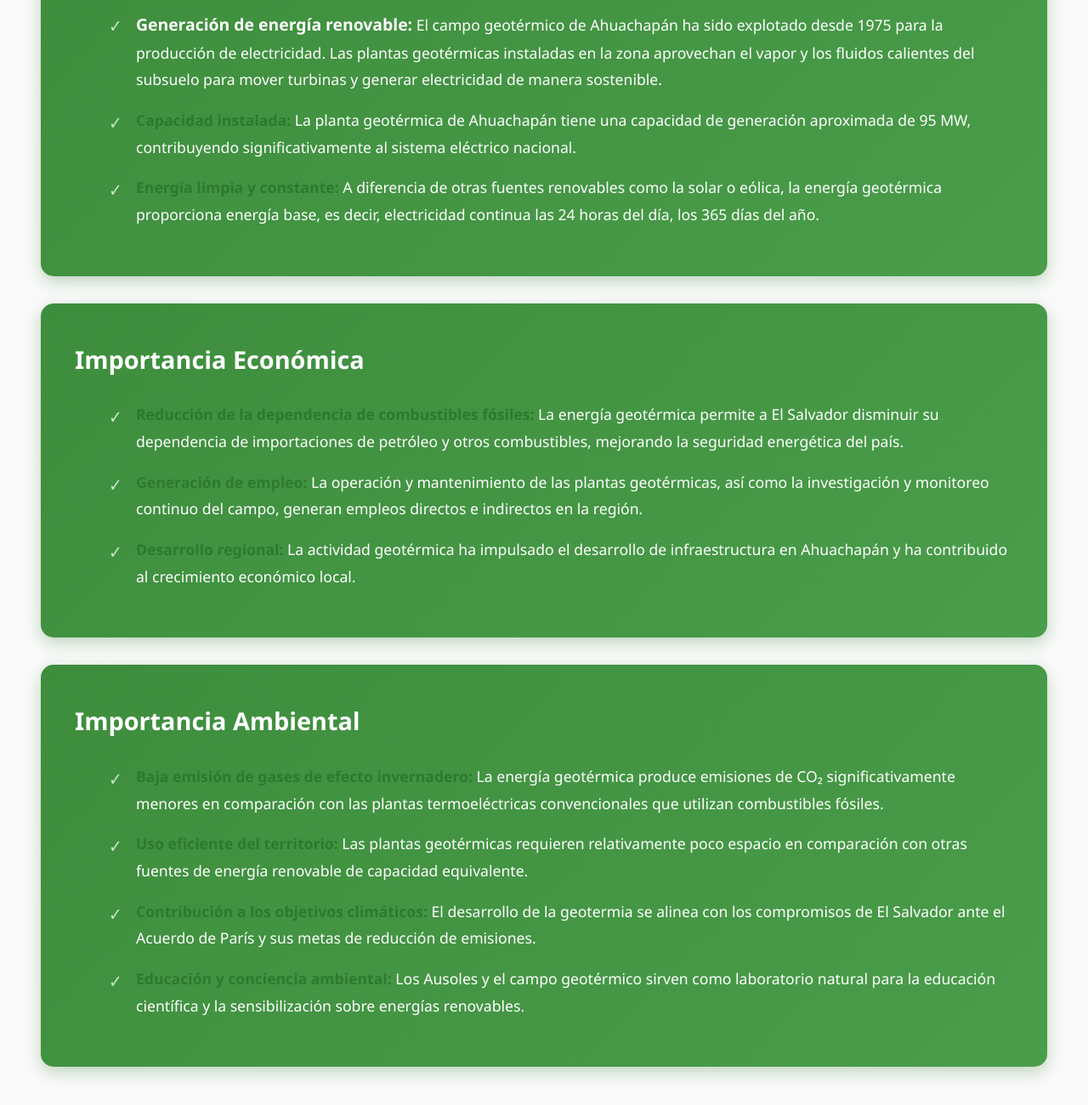
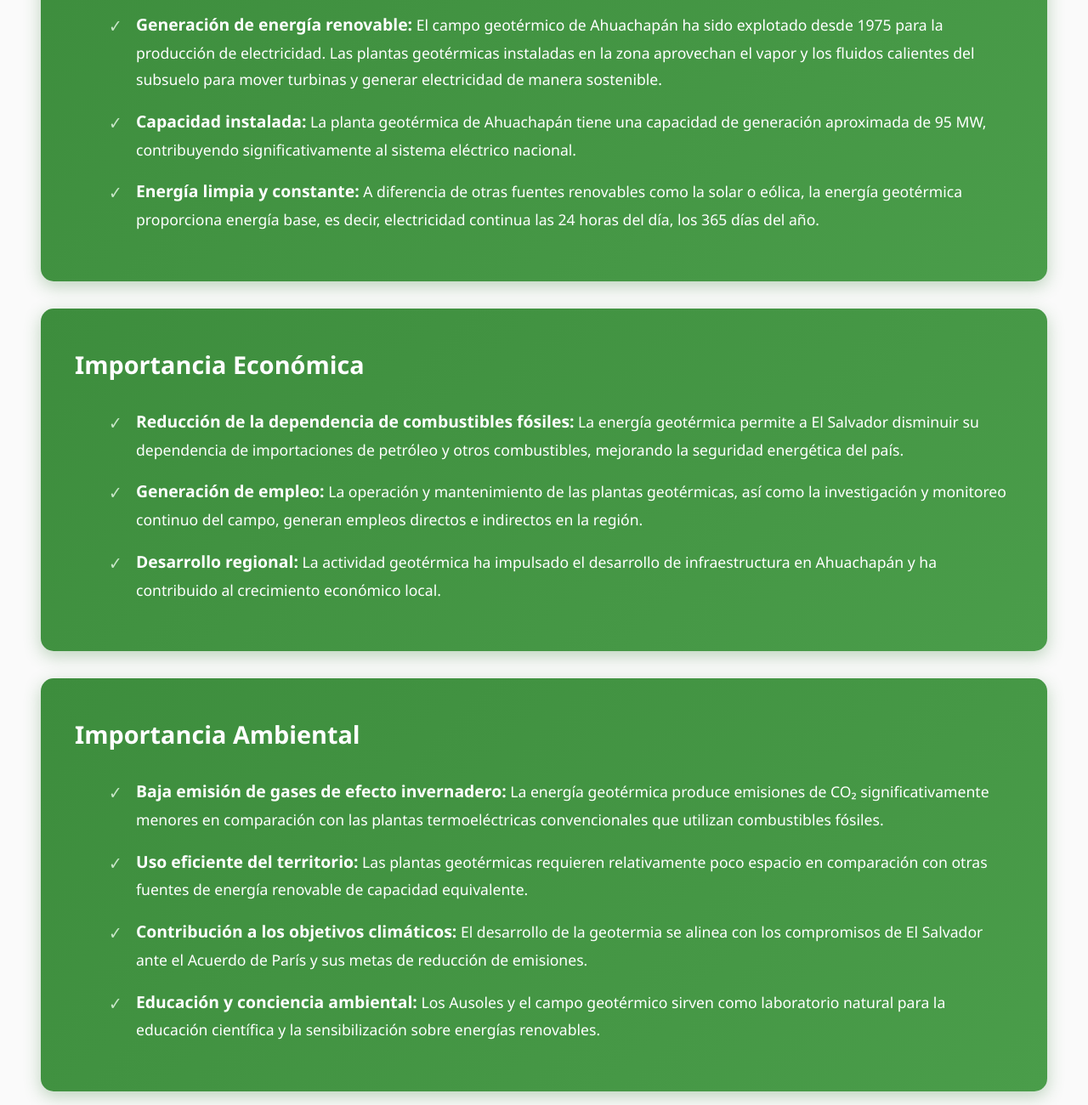
Before and after one commit to masterstudiosv/Ausoles-en-Ahuachap-n, a plain HTML site: page index.html in a window 1280 px wide. Shown: the part 1420-2720 px from the top of the page at 85% size. Drawn offline with nearby package versions, Linux system fonts and the light colour scheme.

```diff
--- a/index.html
+++ b/index.html
@@ -57,27 +57,27 @@
                     <h3>Importancia Energética</h3>
                     <ul>
                         <li class="pisiqui"><strong>Generación de energía renovable:</strong> El campo geotérmico de Ahuachapán ha sido explotado desde 1975 para la producción de electricidad. Las plantas geotérmicas instaladas en la zona aprovechan el vapor y los fluidos calientes del subsuelo para mover turbinas y generar electricidad de manera sostenible.</li>
-                        <li><strong>Capacidad instalada:</strong> La planta geotérmica de Ahuachapán tiene una capacidad de generación aproximada de 95 MW, contribuyendo significativamente al sistema eléctrico nacional.</li>
-                        <li><strong>Energía limpia y constante:</strong> A diferencia de otras fuentes renovables como la solar o eólica, la energía geotérmica proporciona energía base, es decir, electricidad continua las 24 horas del día, los 365 días del año.</li>
+                        <li class="pisiqui"><strong>Capacidad instalada:</strong> La planta geotérmica de Ahuachapán tiene una capacidad de generación aproximada de 95 MW, contribuyendo significativamente al sistema eléctrico nacional.</li>
+                        <li class="pisiqui"><strong>Energía limpia y constante:</strong> A diferencia de otras fuentes renovables como la solar o eólica, la energía geotérmica proporciona energía base, es decir, electricidad continua las 24 horas del día, los 365 días del año.</li>
                     </ul>
                 </div>
 
                 <div class="info-card">
                     <h3>Importancia Económica</h3>
                     <ul>
-                        <li><strong>Reducción de la dependencia de combustibles fósiles:</strong> La energía geotérmica permite a El Salvador disminuir su dependencia de importaciones de petróleo y otros combustibles, mejorando la seguridad energética del país.</li>
-                        <li><strong>Generación de empleo:</strong> La operación y mantenimiento de las plantas geotérmicas, así como la investigación y monitoreo continuo del campo, generan empleos directos e indirectos en la región.</li>
-                        <li><strong>Desarrollo regional:</strong> La actividad geotérmica ha impulsado el desarrollo de infraestructura en Ahuachapán y ha contribuido al crecimiento económico local.</li>
+                        <li class="pisiqui"><strong>Reducción de la dependencia de combustibles fósiles:</strong> La energía geotérmica permite a El Salvador disminuir su dependencia de importaciones de petróleo y otros combustibles, mejorando la seguridad energética del país.</li>
+                        <li class="pisiqui"><strong>Generación de empleo:</strong> La operación y mantenimiento de las plantas geotérmicas, así como la investigación y monitoreo continuo del campo, generan empleos directos e indirectos en la región.</li>
+                        <li class="pisiqui"><strong>Desarrollo regional:</strong> La actividad geotérmica ha impulsado el desarrollo de infraestructura en Ahuachapán y ha contribuido al crecimiento económico local.</li>
                     </ul>
                 </div>
 
                 <div class="info-card">
                     <h3>Importancia Ambiental</h3>
                     <ul>
-                        <li><strong>Baja emisión de gases de efecto invernadero:</strong> La energía geotérmica produce emisiones de CO₂ significativamente menores en comparación con las plantas termoeléctricas convencionales que utilizan combustibles fósiles.</li>
-                        <li><strong>Uso eficiente del territorio:</strong> Las plantas geotérmicas requieren relativamente poco espacio en comparación con otras fuentes de energía renovable de capacidad equivalente.</li>
-                        <li><strong>Contribución a los objetivos climáticos:</strong> El desarrollo de la geotermia se alinea con los compromisos de El Salvador ante el Acuerdo de París y sus metas de reducción de emisiones.</li>
-                        <li><strong>Educación y conciencia ambiental:</strong> Los Ausoles y el campo geotérmico sirven como laboratorio natural para la educación científica y la sensibilización sobre energías renovables.</li>
+                        <li class="pisiqui"><strong>Baja emisión de gases de efecto invernadero:</strong> La energía geotérmica produce emisiones de CO₂ significativamente menores en comparación con las plantas termoeléctricas convencionales que utilizan combustibles fósiles.</li>
+                        <li class="pisiqui"><strong>Uso eficiente del territorio:</strong> Las plantas geotérmicas requieren relativamente poco espacio en comparación con otras fuentes de energía renovable de capacidad equivalente.</li>
+                        <li class="pisiqui"><strong>Contribución a los objetivos climáticos:</strong> El desarrollo de la geotermia se alinea con los compromisos de El Salvador ante el Acuerdo de París y sus metas de reducción de emisiones.</li>
+                        <li class="pisiqui"><strong>Educación y conciencia ambiental:</strong> Los Ausoles y el campo geotérmico sirven como laboratorio natural para la educación científica y la sensibilización sobre energías renovables.</li>
                     </ul>
                 </div>
             </section>
@@ -168,11 +168,11 @@
                 <div class="info-card" style="margin-top: 2.5rem;">
                     <h3>Composición Típica de Gases en los Ausoles</h3>
                     <ul>
-                        <li><strong>Vapor de agua (H₂O):</strong> 95-97% en volumen</li>
-                        <li><strong>Dióxido de carbono (CO₂):</strong> 2-4% en volumen</li>
-                        <li><strong>Sulfuro de hidrógeno (H₂S):</strong> 0.5-1.5% en volumen</li>
-                        <li><strong>Otros gases (N₂, CH₄, NH₃):</strong> Menos de 0.5% en volumen</li>
-                        <li><strong>Gases nobles (He, Ar, Ne):</strong> Cantidades trazas</li>
+                        <li class="pisiqui"><strong>Vapor de agua (H₂O):</strong> 95-97% en volumen</li>
+                        <li class="pisiqui"><strong>Dióxido de carbono (CO₂):</strong> 2-4% en volumen</li>
+                        <li class="pisiqui"><strong>Sulfuro de hidrógeno (H₂S):</strong> 0.5-1.5% en volumen</li>
+                        <li class="pisiqui"><strong>Otros gases (N₂, CH₄, NH₃):</strong> Menos de 0.5% en volumen</li>
+                        <li class="pisiqui"><strong>Gases nobles (He, Ar, Ne):</strong> Cantidades trazas</li>
                     </ul>
                 </div>
             </section>
```
